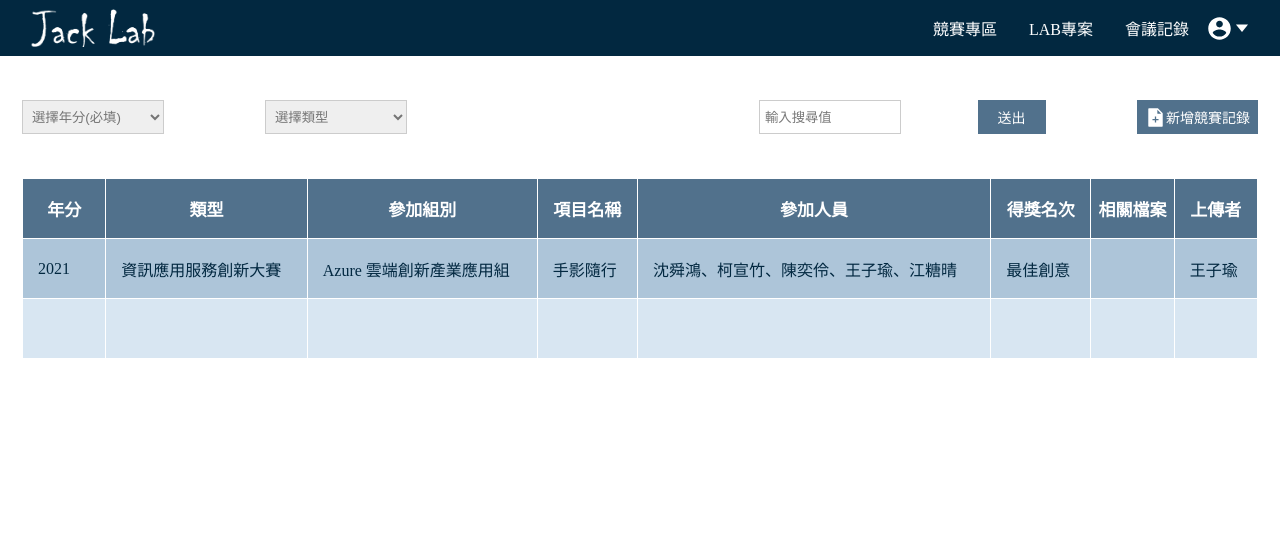
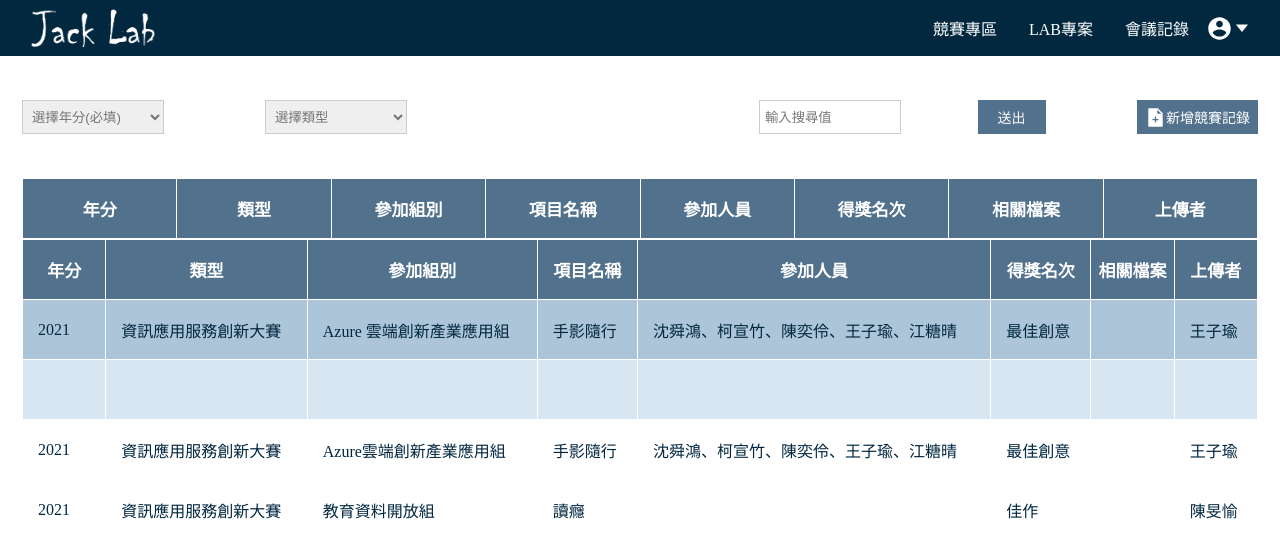
Before and after one commit to Min015/Jack_Lab_Web_React, a React (Create React App) app: page /Game in a window 1280 px wide. Shown: the top 558 px of the page. Built offline with nearby package versions, Linux system fonts and the light colour scheme.

Commit message:
傳object畫map

```diff
--- /dev/null
+++ b/src/Routes/front_desk/game/CreateTable.js
@@ -0,0 +1,95 @@
+import { Component } from 'react';
+import '../main_category/category.scss';
+import Header from '../../../Components/Header/Header';
+import { Link } from 'react-router-dom';
+export default class CreateTable extends Component {
+    state = {
+        style:'',
+    }
+    //生命週期
+    //func
+    handleSetStyle=(i)=>{
+        if(i%2===0){
+            this.setState({
+                style:"tr_odd"
+            })
+        }
+        else{
+            this.setState({
+                style:"tr_even"
+            })
+        }
+    }
+    handleGetTable = (obj) => {
+        // let array=[]
+        console.log(obj);
+        obj.map((item) =>(
+            <tr className="">
+                <td>{item.year}</td>
+                <td>{item.Gtype}</td>
+                <td>{item.Ggroup}</td>
+                <td>{item.Gname}</td>
+                <td>{item.participants}</td>
+                <td>{item.Position}</td>
+                <td>{item.file}</td>
+                <td>{item.Uploader}</td>
+            </tr>
+        )
+
+        );
+    }
+    render() {
+        const { game } = this.props;
+        this.handleGetTable(game);
+        const content = this.props.game.map((item) =>
+            <tr>
+                <td>{item.year}</td>
+                <td>{item.Gtype}</td>
+                <td>{item.Ggroup}</td>
+                <td>{item.Gname}</td>
+                <td>{item.participants}</td>
+                <td>{item.Position}</td>
+                <td>{item.file}</td>
+                <td>{item.Uploader}</td>
+            </tr>);
+        // console.log(game);
+        // this.handleGetTable(game);
+        return (
+
+            <table>
+                <tr>
+                    <th>年分</th>
+                    <th>類型</th>
+                    <th>參加組別</th>
+                    <th>項目名稱</th>
+                    <th>參加人員</th>
+                    <th>得獎名次</th>
+                    <th>相關檔案</th>
+                    <th>上傳者</th>
+                </tr>
+                <tr class="tr_odd">
+                    <td>2021</td>
+                    <td>資訊應用服務創新大賽</td>
+                    <td>Azure 雲端創新產業應用組</td>
+                    <td>手影隨行</td>
+                    <td>沈舜鴻、柯宣竹、陳奕伶、王子瑜、江糖晴</td>
+                    <td>最佳創意</td>
+                    <td></td>
+                    <td>王子瑜</td>
+                </tr>
+                <tr class="tr_even">
+                    <td></td>
+                    <td></td>
+                    <td></td>
+                    <td></td>
+                    <td></td>
+                    <td></td>
+                    <td></td>
+                    <td></td>
+                </tr>
+                {content}
+            </table >
+
+        )
+    }
+}
--- a/src/Routes/front_desk/game/GameList.js
+++ b/src/Routes/front_desk/game/GameList.js
@@ -2,20 +2,42 @@ import { Component } from 'react';
 import '../main_category/category.scss';
 import Header from '../../../Components/Header/Header';
 import { Link } from 'react-router-dom';
+import CreateTable from './CreateTable';
 export default class GameList extends Component {
     state = {
+        object: [
+            {
+                year: 2021,
+                Gtype: "資訊應用服務創新大賽",
+                Ggroup: "Azure雲端創新產業應用組",
+                Gname: "手影隨行",
+                participants: "沈舜鴻、柯宣竹、陳奕伶、王子瑜、江糖晴",
+                Position: "最佳創意",
+                file: "",
+                Uploader: "王子瑜",
+            },
+            {
+                year: 2021,
+                Gtype: "資訊應用服務創新大賽",
+                Ggroup: "教育資料開放組",
+                Gname: "讀癮",
+                participants: " ",
+                Position: "佳作",
+                file: "",
+                Uploader: "陳旻愉",
+            },
+        ]
+    }
 
-    }
     //生命週期
 
     //func
 
-
     render() {
-
+        const {object} = this.state;
         return (
             <div>
-                <Header/>
+                <Header />
                 <div class="content">
                     <div class="contentin">
                         <div class="works_area">
@@ -54,7 +76,6 @@ export default class GameList extends Component {
                                 </div>
                             </form>
                         </div>
-
                         <div class="reaults_area">
                             <table>
                                 <tr>
@@ -67,32 +88,12 @@ export default class GameList extends Component {
                                     <th>相關檔案</th>
                                     <th>上傳者</th>
                                 </tr>
-                                <tr class="tr_odd">
-                                    <td>2021</td>
-                                    <td>資訊應用服務創新大賽</td>
-                                    <td>Azure 雲端創新產業應用組</td>
-                                    <td>手影隨行</td>
-                                    <td>沈舜鴻、柯宣竹、陳奕伶、王子瑜、江糖晴</td>
-                                    <td>最佳創意</td>
-                                    <td></td>
-                                    <td>王子瑜</td>
-                                </tr>
-                                <tr class="tr_even">
-                                    <td></td>
-                                    <td></td>
-                                    <td></td>
-                                    <td></td>
-                                    <td></td>
-                                    <td></td>
-                                    <td></td>
-                                    <td></td>
-                                </tr>
                             </table>
+                            <CreateTable game={object}/>
                         </div>
                     </div>
                 </div>
             </div>
-
         )
     }
 }
```
